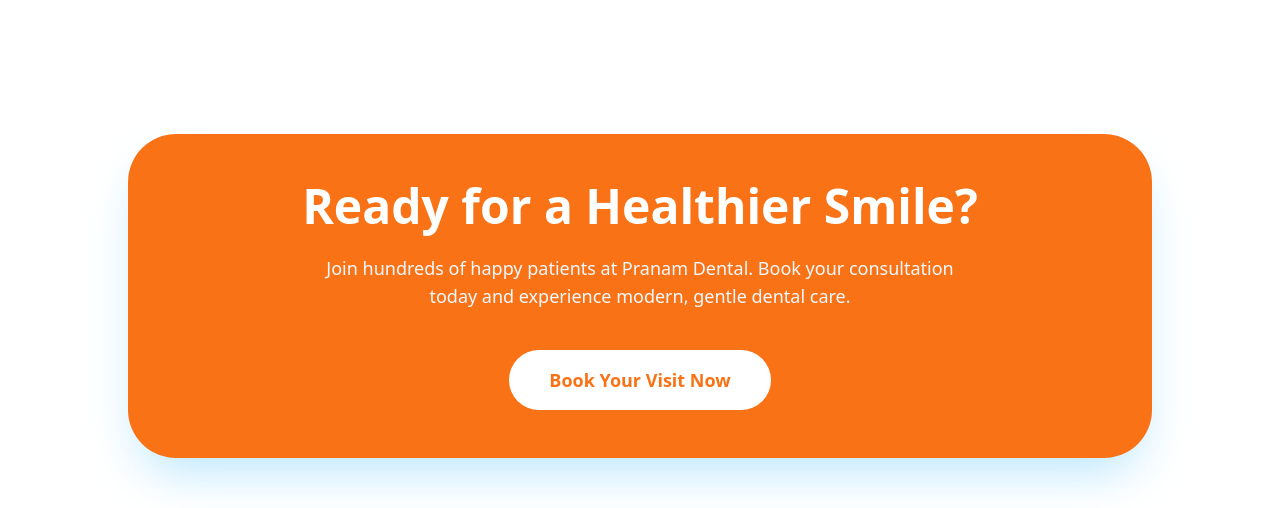
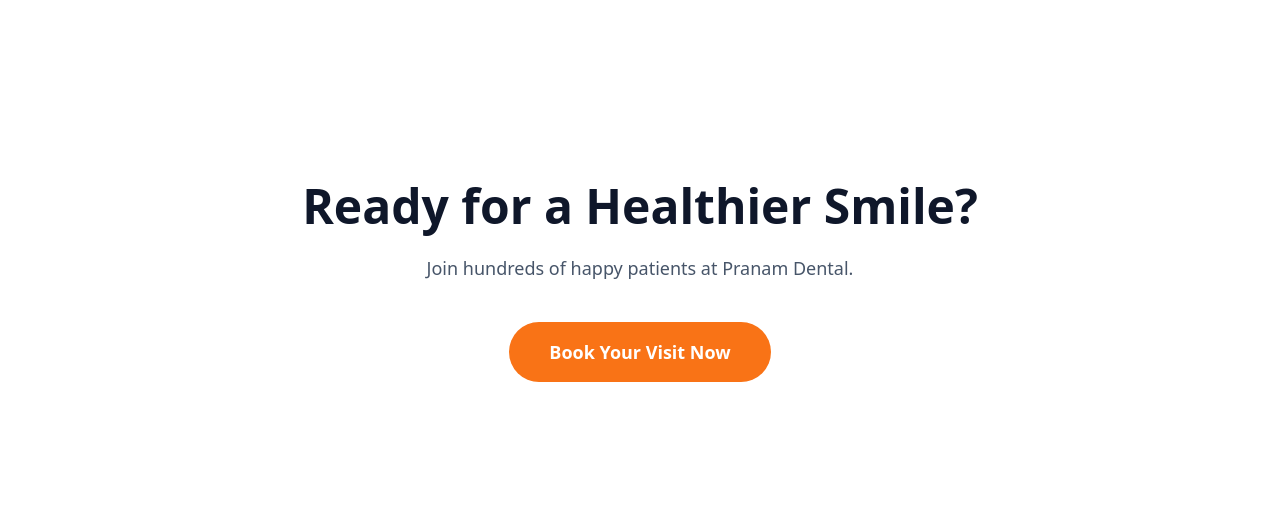
Before and after one commit to axshay-gopal/WebsiteClinic, a React (Vite) app in the folder dental-clinic-website/: page / in a window 1280 px wide. Shown: the part 2160-2668 px from the top of the page. Built offline with nearby package versions, Linux system fonts and the light colour scheme.

Commit message:
Update CAT

```diff
--- a/dental-clinic-website/src/sections/CTA.jsx
+++ b/dental-clinic-website/src/sections/CTA.jsx
@@ -1,17 +1,16 @@
 const CTA = ({ onBookClick }) => {
   return (
     <section className="py-20 px-6">
-      <div className="max-w-5xl mx-auto bg-primary rounded-[3rem] p-12 text-center text-white shadow-2xl shadow-sky-200">
-        <h2 className="text-3xl md:text-5xl font-bold mb-6">
+      <div className="max-w-5xl mx-auto  rounded-[3rem] p-12 text-center text-slate-900">
+        <h2 className="text-3xl md:text-5xl font-bold mb-6 text-slate-900">
           Ready for a Healthier Smile?
         </h2>
-        <p className="text-sky-50 text-lg mb-10 max-w-2xl mx-auto">
-          Join hundreds of happy patients at Pranam Dental. Book your
-          consultation today and experience modern, gentle dental care.
+        <p className="text-slate-600 text-lg mb-10 max-w-2xl mx-auto">
+          Join hundreds of happy patients at Pranam Dental.
         </p>
         <button
           onClick={onBookClick}
-          className="bg-white text-primary px-10 py-4 rounded-full font-bold text-lg hover:bg-sky-50 transition-colors"
+          className="bg-primary text-white px-10 py-4 rounded-full font-bold text-lg hover:bg-orange-600 transition-all"
         >
           Book Your Visit Now
         </button>
```
